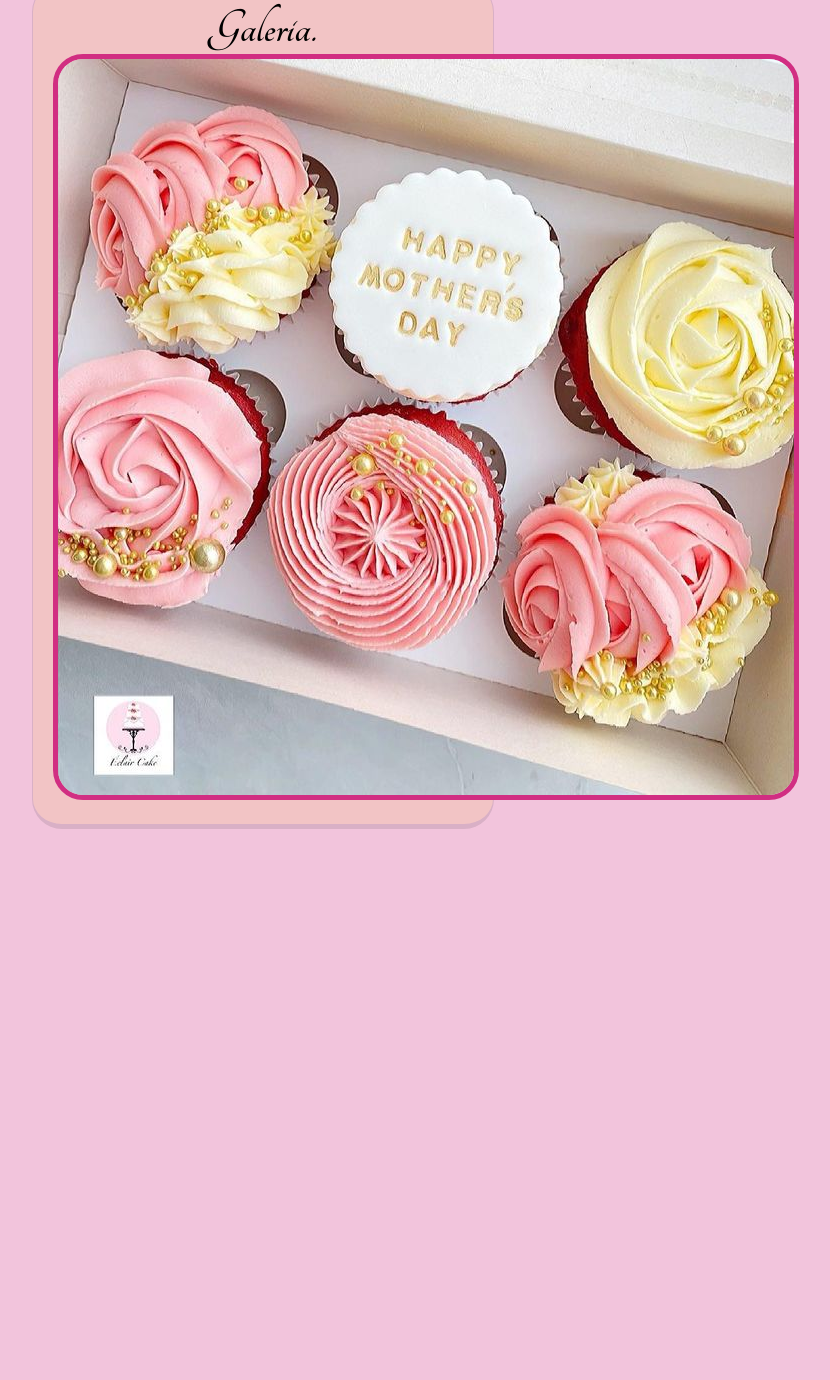
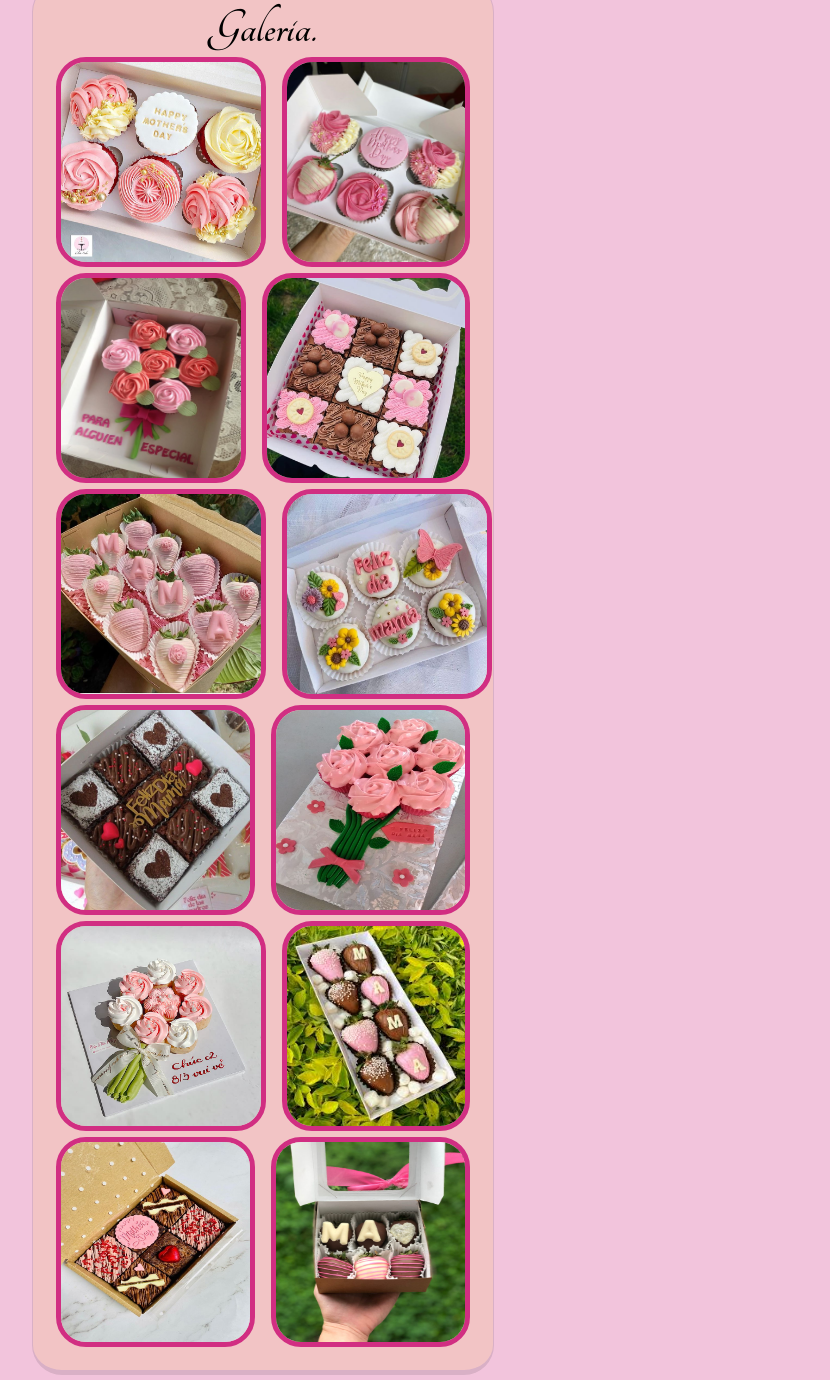
Before and after one commit to Juan55550/Sweet-Sofi, a plain HTML site: page index.html in a window 1280 px wide. Shown: the part 280-1660 px from the top of the page, without its empty margins (377-1207 px from the left). Before the commit the page ends 1114 px from the top, so only its background shows below. Drawn offline with Linux system fonts and the light colour scheme; a web font is replaced by a local one.

Commit message:
Add files via upload

```diff
--- a/index.html
+++ b/index.html
@@ -30,12 +30,35 @@
         <div class="cabeza">
 
             <h1 class="name">Galeria.</h1>
+<div style="display: flex; gap: 10px;">
+  <img src="source/s1.jpg" class="galeria" height="200px" width="200px">
+    <img src="source/s2.jpg" class="galeria" height="200px" width="200px">
+</div>
+        <div style="display: flex; gap: 10px;">
+  <img src="source/s3.jpg" class="galeria" height="200px" width="200px">
+    <img src="source/s4.jpg" class="galeria" height="200px" width="200px">
 
-            <div class="padre">
+</div>
+    <div style="display: flex; gap: 10px;">
+        <img src="source/s5.jpg" class="galeria" height="200px" width="200px">
+        <img src="source/s6.jpg" class="galeria" height="200px" width="200px">
 
-            <img class="galeria" src="source/s1.jpg">
+ </div>
+            <div style="display: flex; gap: 10px;">
+        <img src="source/s7.jpg" class="galeria" height="200px" width="200px">
+        <img src="source/s8.jpg" class="galeria" height="200px" width="200px">
 
-            </div>
+ </div>
+            <div style="display: flex; gap: 10px;">
+        <img src="source/s9.jpg" class="galeria" height="200px" width="200px">
+        <img src="source/s10.jpg" class="galeria" height="200px" width="200px">
+
+ </div>
+            <div style="display: flex; gap: 10px;">
+        <img src="source/s11.jpg" class="galeria" height="200px" width="200px">
+        <img src="source/s12.jpg" class="galeria" height="200px" width="200px">
+
+ </div>
 
         </div>
 
--- a/styles.css
+++ b/styles.css
@@ -58,6 +58,7 @@ strong {
 }
 
 .galeria{
+    margin: 3px;
     border-radius: 30px;
     border: solid 5px #D12E82;
     display: inline-block;
```
